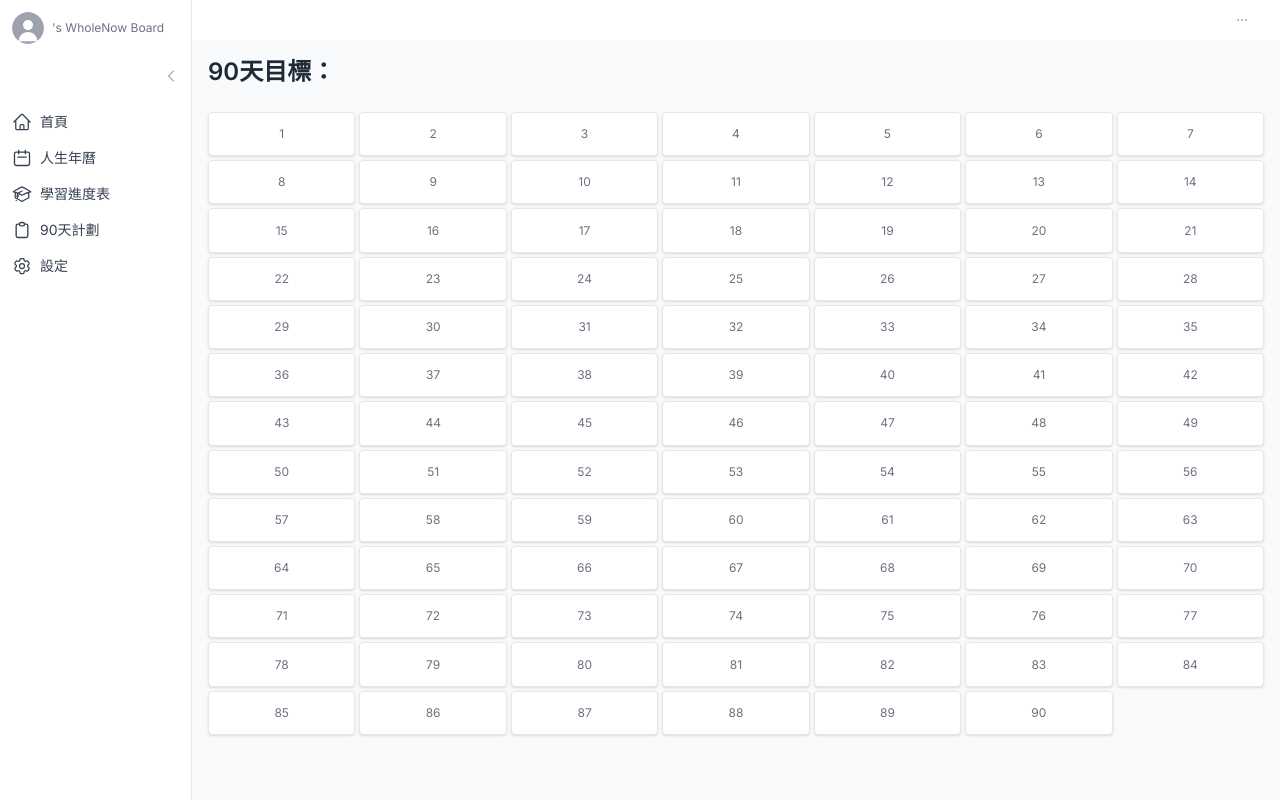
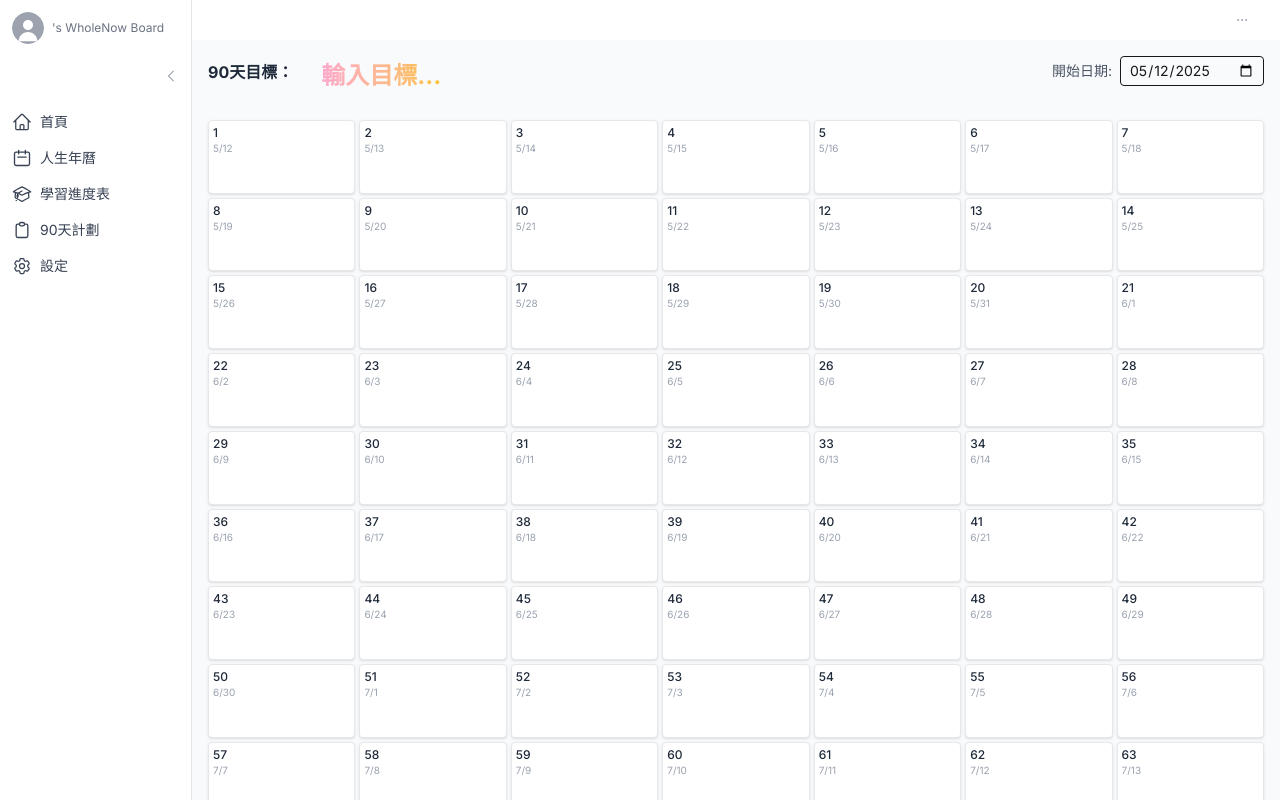
Before and after one commit to ameliaminmin/wholenow-board, a Next.js app: page /day90progress in a window 1280 px wide. Built offline with nearby package versions, Linux system fonts and the light colour scheme; no server answers.

Commit message:
添加目標輸入欄位

```diff
--- a/src/app/day90progress/page.tsx
+++ b/src/app/day90progress/page.tsx
@@ -2,8 +2,31 @@
 
 import Sidebar from '@/app/components/contentarea/Sidebar';
 import TopNav from '@/app/components/contentarea/TopNav';
+import { useState } from 'react';
+import ReactMarkdown from 'react-markdown';
+import { doc, setDoc } from 'firebase/firestore';
+import { db } from '@/lib/firebase/config';
 
 export default function Day90Progress() {
+    const [startDate, setStartDate] = useState(new Date());
+    const [notes, setNotes] = useState<Record<number, string>>({});
+    const [editingDay, setEditingDay] = useState<number | null>(null);
+
+    const getDayDate = (dayIndex: number) => {
+        const date = new Date(startDate);
+        date.setDate(date.getDate() + dayIndex);
+        return date.toLocaleDateString('zh-TW', { month: 'numeric', day: 'numeric' });
+    };
+
+    const handleNoteChange = async (day: number, content: string) => {
+        setNotes(prev => ({ ...prev, [day]: content }));
+
+        await setDoc(doc(db, '90day-progress', `day-${day}`), {
+            content,
+            updatedAt: new Date()
+        });
+    };
+
     return (
         <div className="flex h-screen bg-gray-50 dark:bg-gray-900">
             {/* 側導覽列 */}
@@ -16,9 +39,27 @@ export default function Day90Progress() {
 
                 {/* 頁面內容 */}
                 <main className="flex-1 overflow-y-auto p-4">
-                    <h1 className="text-2xl font-semibold text-gray-800 dark:text-gray-200 mb-6">
-                        90天目標：
-                    </h1>
+                    <div className="flex justify-between items-start mb-6">
+                        <div className="flex items-start gap-4">
+                            <h1 className="text-m font-bold text-gray-800 dark:text-gray-200 mt-1">
+                                90天目標：
+                            </h1>
+                            <input
+                                type="text"
+                                placeholder="輸入目標..."
+                                className="text-2xl font-bold px-3 py-1 w-80 bg-gradient-to-r from-pink-300 via-yellow-400 via-green-300 to-blue-400 text-transparent bg-clip-text"
+                            />
+                        </div>
+                        <div className="flex items-center gap-2">
+                            <span className="text-sm text-gray-600 dark:text-gray-400">開始日期:</span>
+                            <input
+                                type="date"
+                                value={startDate.toISOString().split('T')[0]}
+                                onChange={(e) => setStartDate(new Date(e.target.value))}
+                                className="text-sm border rounded px-2 py-1"
+                            />
+                        </div>
+                    </div>
 
                     {/* 90天格子容器 */}
                     <div className="w-full">
@@ -26,11 +67,41 @@ export default function Day90Progress() {
                             {Array.from({ length: 90 }).map((_, index) => (
                                 <div
                                     key={index}
-                                    className="aspect-[1/0.3] bg-white dark:bg-gray-800 rounded shadow-sm border border-gray-200 dark:border-gray-700 flex items-center justify-center"
+                                    onClick={() => setEditingDay(index + 1)}
+                                    className={`aspect-[1/0.5] bg-white dark:bg-gray-800 rounded shadow-sm border ${editingDay === index + 1
+                                        ? 'border-blue-500 dark:border-blue-400'
+                                        : 'border-gray-200 dark:border-gray-700'
+                                        } relative p-1`}
                                 >
-                                    <span className="text-xs text-gray-500 dark:text-gray-400">
-                                        {index + 1}
-                                    </span>
+                                    <div className="absolute top-1 left-1 z-10">
+                                        <div className="text-xs font-medium text-gray-800 dark:text-gray-200">
+                                            {index + 1}
+                                        </div>
+                                        <div className="text-[10px] text-gray-400 dark:text-gray-500">
+                                            {getDayDate(index)}
+                                        </div>
+                                    </div>
+
+                                    {editingDay === index + 1 ? (
+                                        <textarea
+                                            autoFocus
+                                            value={notes[index + 1] || ''}
+                                            onChange={(e) => handleNoteChange(index + 1, e.target.value)}
+                                            onBlur={() => setEditingDay(null)}
+                                            className="w-full h-full p-1 text-sm bg-transparent resize-none outline-none pl-8 pt-1"
+                                            placeholder="輸入內容..."
+                                            style={{ lineHeight: '1.2', whiteSpace: 'pre-wrap' }}
+                                        />
+                                    ) : (
+                                        <div className="w-full h-full p-1 overflow-hidden prose dark:prose-invert max-w-none pl-8 pt-1 text-sm">
+                                            <ReactMarkdown components={{
+                                                p: ({ node, ...props }) => <div {...props} />,
+                                                br: ({ node, ...props }) => <br {...props} />
+                                            }}>
+                                                {notes[index + 1]?.replace(/\n/g, '  \n') || ''}
+                                            </ReactMarkdown>
+                                        </div>
+                                    )}
                                 </div>
                             ))}
                         </div>
```
